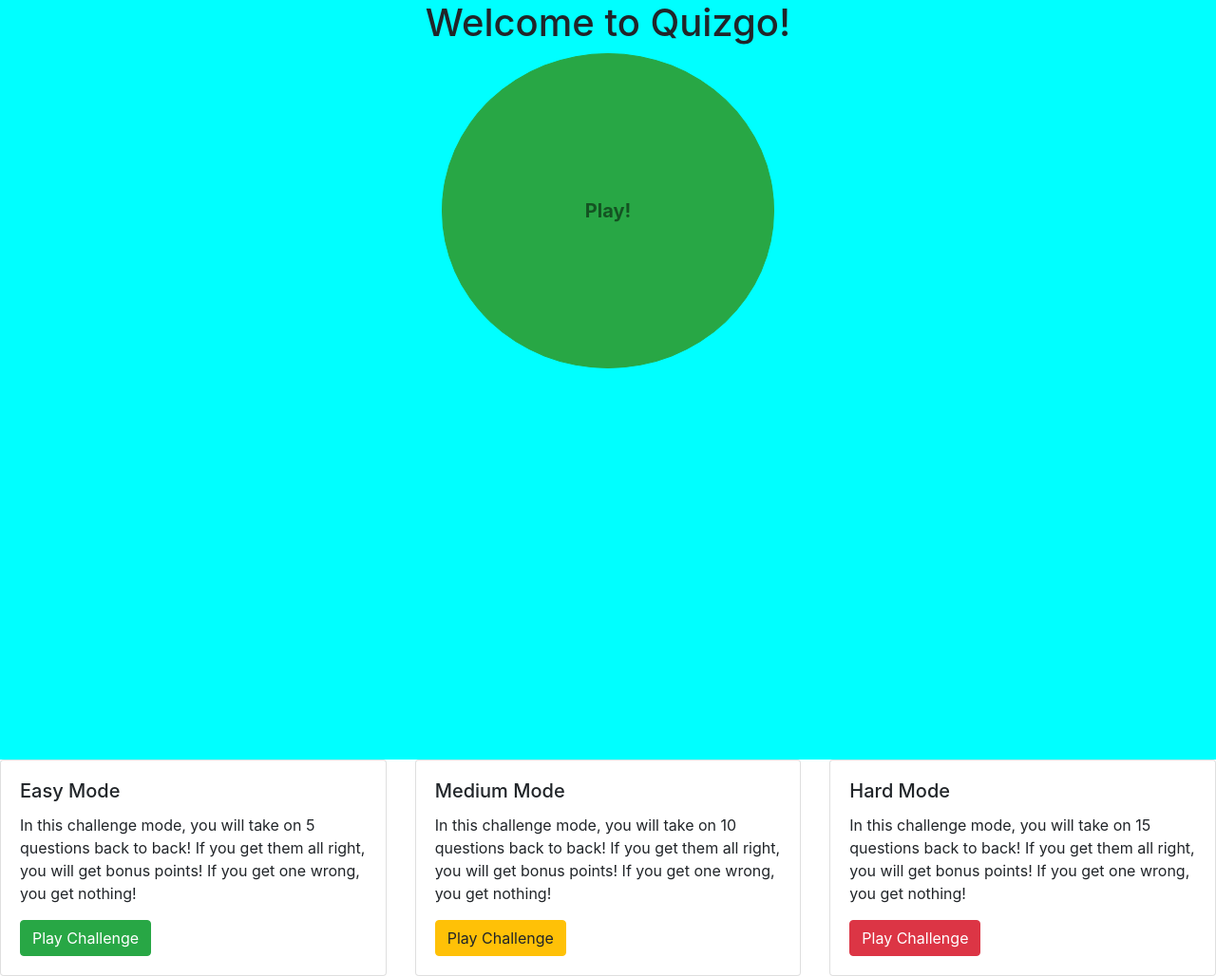
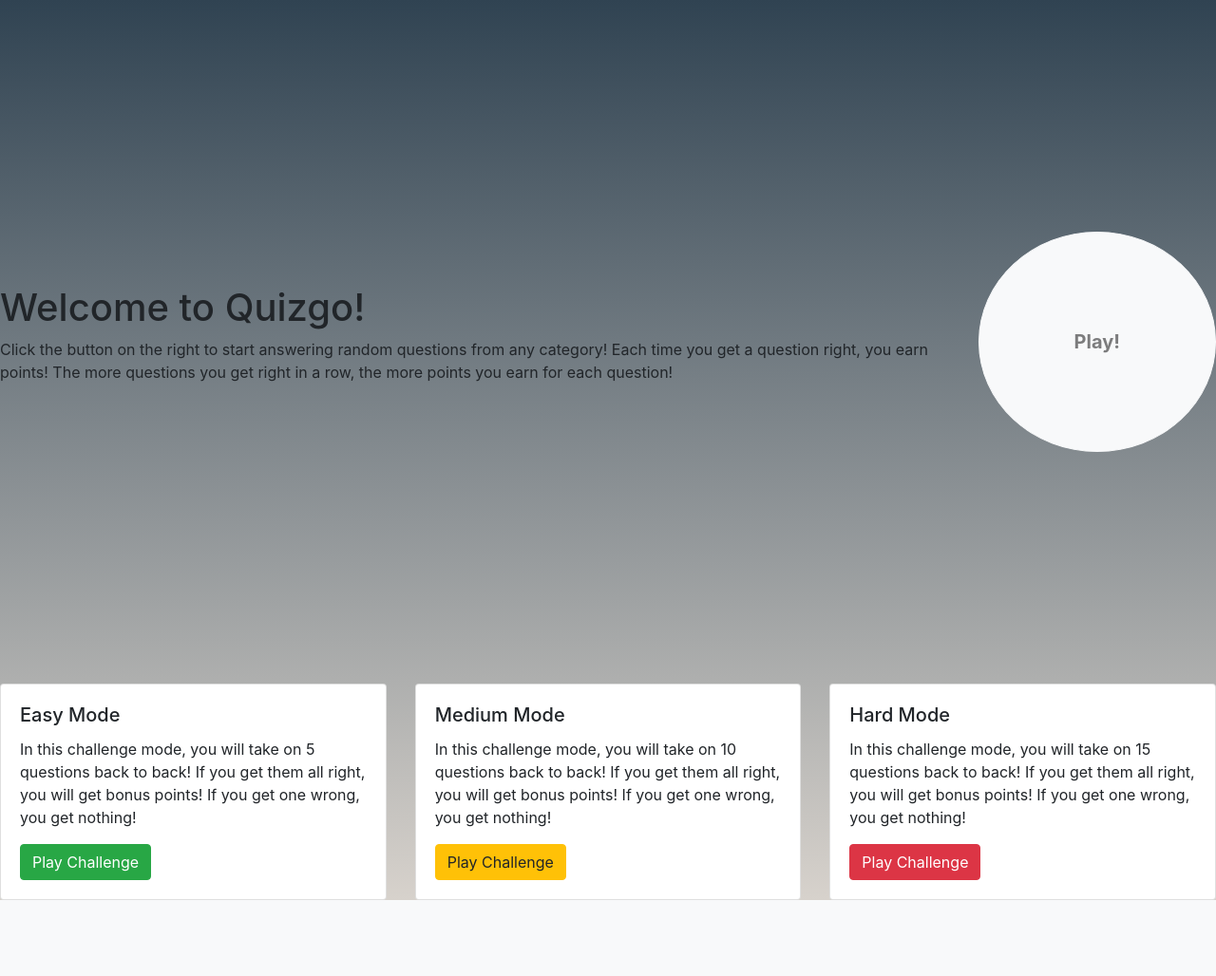
Before and after one commit to BaseCampCoding/django-unit-project-seth-and-matthew, a Django app: page / in a window 1280 px wide. Shown: the part 56-1084 px from the top of the page at 95% size. After the commit the page ends 1004 px from the top, so only its background shows below. Run offline with Django 3.2, Linux system fonts and the light colour scheme; tables that the repository leaves empty hold one stand-in row (values such as "Sample post").

Commit message:
lotssa css and stuff also sneak peak at messages??

```diff
--- a/static/css/base.css
+++ b/static/css/base.css
@@ -1,13 +1,37 @@
-#landing {
-  background-color: aqua;
-  height: 100vh;
+#main {
+  background: #304352; /* fallback for old browsers */
+  background: -webkit-linear-gradient(
+    to top,
+    #d7d2cc,
+    #304352
+  ); /* Chrome 10-25, Safari 5.1-6 */
+  background: linear-gradient(
+    to top,
+    #d7d2cc,
+    #304352
+  ); /* W3C, IE 10+/ Edge, Firefox 16+, Chrome 26+, Opera 12+, Safari 7+ */
 }
 
-.header {
-  text-align: center;
+#landing {
+  height: 90vh;
 }
 
 .btn-huge {
-  padding: 150px 150px 150px 150px;
+  padding: 100px 100px 100px 100px;
   border-radius: 50%;
 }
+
+.grid-container {
+  display: grid;
+  grid-template-areas: "welcome button button button";
+}
+
+.item1 {
+  grid-area: welcome;
+  align-self: center;
+  justify-self: left;
+}
+.item2 {
+  grid-area: button;
+  align-self: center;
+}
--- a/templates/base.html
+++ b/templates/base.html
@@ -11,7 +11,7 @@
 </head>
 <body>
     {% include 'partials/navbar.html' %}
-    <main>
+    <main class="h-100" id="main">
         {% block content %}{% endblock content %}
     </main>
     <script src="https://code.jquery.com/jquery-3.5.1.slim.min.js" integrity="sha384-DfXdz2htPH0lsSSs5nCTpuj/zy4C+OGpamoFVy38MVBnE+IbbVYUew+OrCXaRkfj" crossorigin="anonymous"></script>
--- a/templates/home.html
+++ b/templates/home.html
@@ -1,13 +1,14 @@
 {% extends 'base.html' %}
 {% block content %}
-<div id="landing">
-    <div class="d-flex justify-content-center align-items-center">
-        <h1 class="header">
-            Welcome to Quizgo!
-        </h1>
+<div id="landing" class="grid-container">
+    <div class="item1">
+        <h1 class="header">Welcome to Quizgo!</h1>
+        <p>Click the button on the right to start answering random questions from any category! Each time you get a question right, you earn points! The more questions you get right in a row, the more points you earn for each question!</p>
     </div>
-    <div class="d-flex justify-content-center">
-        <a href="{% url 'question' random_number %}" class="text-decoration-none"><button class="text-black-50 font-weight-bold btn btn-success btn-lg btn-huge ml-6">Play!</button></a>
+    <div class="item2">
+        <a href="{% url 'question' random_number %}" class="text-decoration-none">
+            <button class="text-black-50 font-weight-bold btn btn-light btn-lg btn-huge">Play!</button>
+        </a>
     </div>
 </div>
 <div id="main-page bg-light">
--- a/templates/partials/navbar.html
+++ b/templates/partials/navbar.html
@@ -9,10 +9,11 @@
           {% if user.is_authenticated %}
           <li class="nav-item dropdown">
             <a class="nav-link dropdown-toggle" href="#" id="navbarDropdownMenuLink" role="button" data-bs-toggle="dropdown" aria-expanded="false">
-              {{ user.username }}
+              {{ user.username }} <span class="badge rounded-pill bg-danger">1</span>
             </a>
             <ul class="dropdown-menu" aria-labelledby="navbarDropdownMenuLink">
               <li><a class="dropdown-item" href="{% url 'user_profile' request.user.id%}">Profile</a></li>
+              <li><a class="dropdown-item" href="">Messages <span class="badge rounded-pill bg-danger">1</span></a></li>
               <li><a class="dropdown-item" href="{% url 'logout' %}">Log Out</a></li>
             </ul>
           </li>
```
